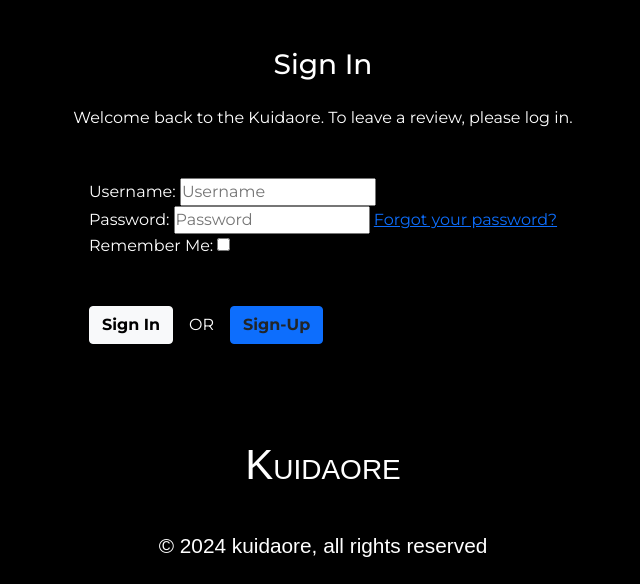
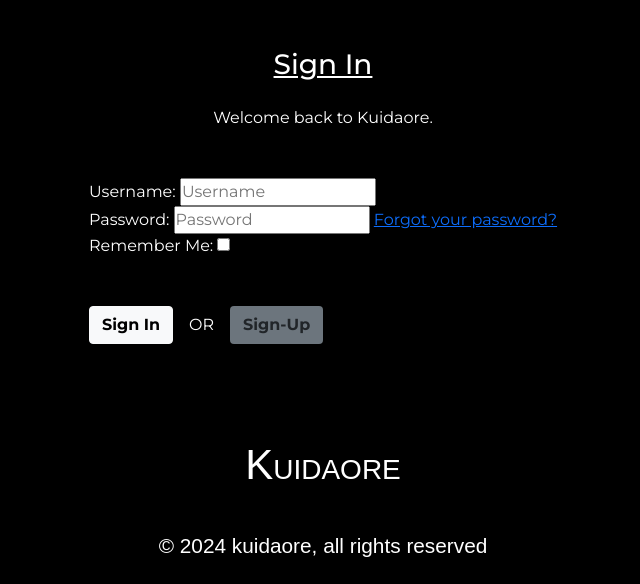
Before and after one commit to cjphawes/restaurant-booking-system, a Django app: page /accounts/login/ in a window 1280 px wide. Shown: the part 96-680 px from the top of the page, without its empty margins (317-957 px from the left). Run offline with Django 4.2, Linux system fonts and the light colour scheme; some libraries are stand-ins or nearby versions; some web fonts are replaced.

Commit message:
feat:change text styling

```diff
--- a/templates/account/login.html
+++ b/templates/account/login.html
@@ -10,9 +10,9 @@
 <div class="container d-flex flex-column justify-content-center align-items-center">
     <div class="mt-5">
         <div>
-            <h3 class="mb-4 text-center">{% trans "Sign In" %}</h3>
+            <h3 class="mb-4 text-center text-decoration-underline">{% trans "Sign In" %}</h3>
 
-            <p>{% blocktrans %}Welcome back to the Kuidaore. To leave a review, please log in.{% endblocktrans %}</p>
+            <p>{% blocktrans %}Welcome back to Kuidaore.{% endblocktrans %}</p>
         </div>
     </div>
     <div class="my-5 ">
@@ -27,7 +27,7 @@
                 <div class="d-flex align-items-center my-5">
                     <button class="btn btn-signup right btn-light me-3" type="submit"><strong>{% trans "Sign In" %}</strong></button>
                     <span>OR</span>
-                    <a class="btn-light btn bg-primary btn-outline-primary text-dark ms-3" href="{{ signup_url }}"><strong>Sign-Up</strong></a>
+                    <a class="btn text-dark bg-secondary ms-3" href="{{ signup_url }}"><strong>Sign-Up</strong></a>
                 </div>
             </form>
         </div>
--- a/templates/account/logout.html
+++ b/templates/account/logout.html
@@ -8,7 +8,7 @@
 <div class="container d-flex flex-column justify-content-center align-items-center mt-5">
     <div>
         <div>
-            <h3 class="text-center">{% trans "Sign Out" %}</h3>
+            <h3 class="text-center text-decoration-underline">{% trans "Sign Out" %}</h3>
 
             <p class="my-3">{% trans 'Are you sure you want to sign out?' %}</p>
         </div>
--- a/templates/account/signup.html
+++ b/templates/account/signup.html
@@ -7,7 +7,7 @@
 {% block content %}
 <div class="d-flex flex-column align-items-center">
 
-  <h1 class="my-5 fs-2">{% trans "Sign Up" %}</h1>
+  <h1 class="my-5 fs-2 text-decoration-underline">{% trans "Sign Up" %}</h1>
 
   <form class="signup" id="signup_form" method="post" action="{% url 'account_signup' %}">
     {% csrf_token %}
@@ -17,7 +17,7 @@
     {% endif %}
     <div class="d-flex align-items-center my-5 ">
       <button class="btn btn-signup right btn-light me-5" type="submit"><strong>{% trans "Sign Up" %}</strong></button>
-      <p class="ms-5">{% blocktrans %}Already have an account?<a class="btn bg-primary text-dark ms-3" href="{{ login_url }}"><strong>Sign In</strong></a>{% endblocktrans %}</p>
+      <p class="ms-5">{% blocktrans %}Already have an account?<a class="btn bg-secondary text-dark ms-3" href="{{ login_url }}"><strong>Sign In</strong></a>{% endblocktrans %}</p>
     </div>
   </form>
 </div>
```
